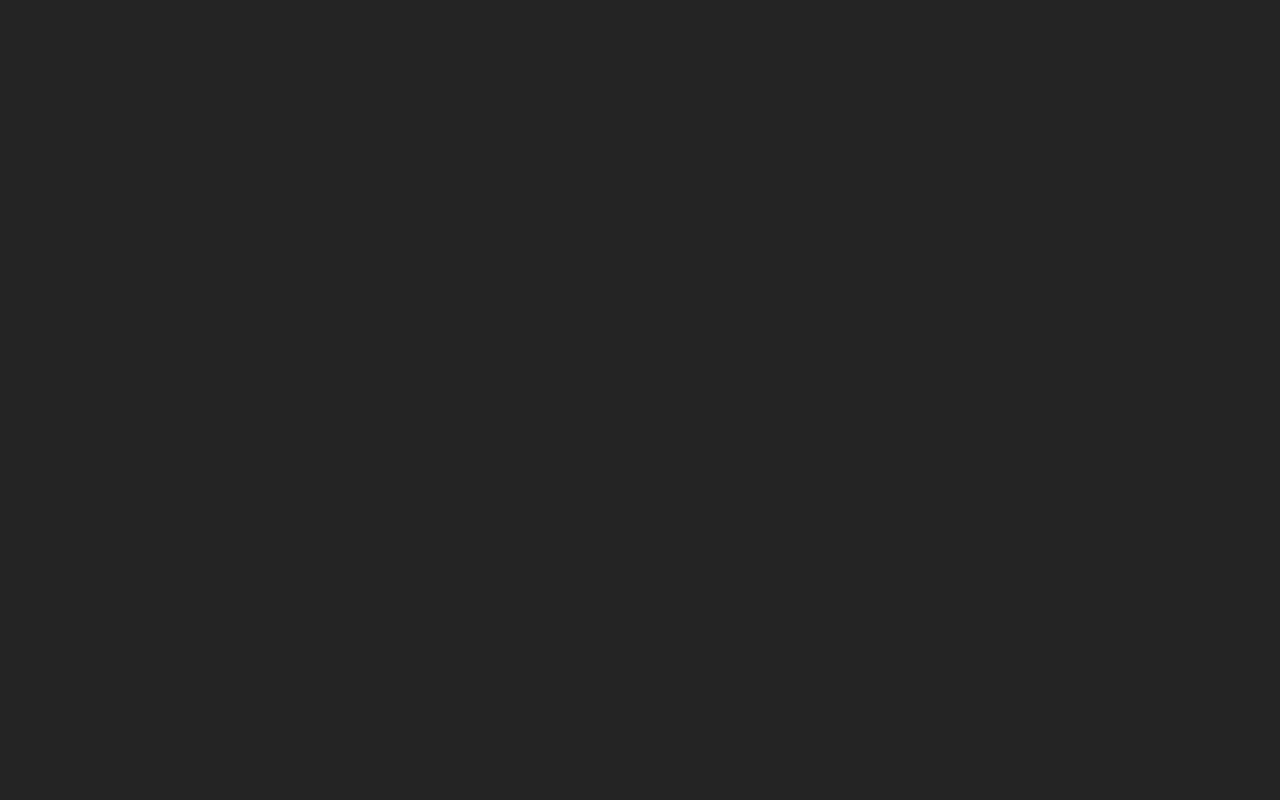
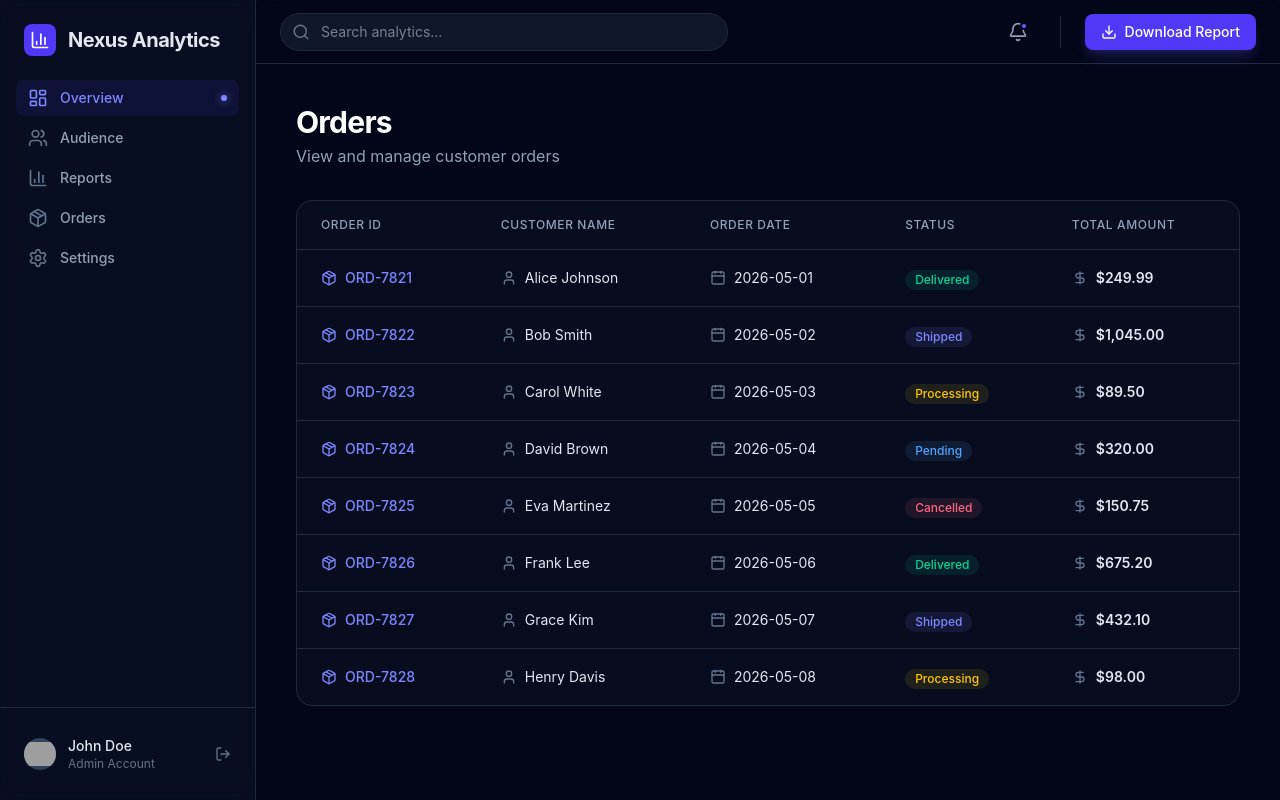
Before and after one commit to sameert-iprogrammer/testing-app, a React (Vite) app: page /orders in a window 1280 px wide. Before the commit this address had no page. Built offline with nearby package versions, Linux system fonts and the light colour scheme; sample sign-in values are in the browser's storage; grey boxes are pictures that could not be loaded.

Commit message:
Add orders page component, route, and navigation

```diff
--- a/src/App.tsx
+++ b/src/App.tsx
@@ -5,6 +5,7 @@ import DashboardLayout from './components/DashboardLayout';
 import DashboardPage from './pages/DashboardPage';
 import SettingsPage from './pages/SettingsPage';
 import ReportsPage from './pages/ReportsPage';
+import OrdersPage from './pages/OrdersPage';
 
 function App() {
   return (
@@ -35,6 +36,13 @@ function App() {
             </DashboardLayout>
           </ProtectedRoute>
         } />
+        <Route path="/orders" element={
+          <ProtectedRoute>
+            <DashboardLayout>
+              <OrdersPage />
+            </DashboardLayout>
+          </ProtectedRoute>
+        } />
 
         {/* Default Redirect */}
         <Route path="/" element={<Navigate to="/login" replace />} />
--- a/src/components/DashboardLayout.tsx
+++ b/src/components/DashboardLayout.tsx
@@ -11,6 +11,7 @@ import {
   ChevronRight,
   Download,
   Loader2,
+  Package,
 } from "lucide-react";
 import { generateSampleReport } from "../utils/generateSampleReport";
 import { ToastProvider, useToast } from "./Toast";
@@ -53,6 +54,7 @@ const DashboardLayout: React.FC<LayoutProps> = ({ children }) => {
             />
             <NavItem icon={<Users size={20} />} label="Audience" />
             <NavItem icon={<BarChart3 size={20} />} label="Reports" onClick={() => navigate("/reports")} />
+            <NavItem icon={<Package size={20} />} label="Orders" onClick={() => navigate("/orders")} />
             <NavItem icon={<Settings size={20} />} label="Settings" onClick={() => navigate("/settings")} />
           </nav>
 
--- /dev/null
+++ b/src/pages/OrdersPage.tsx
@@ -0,0 +1,99 @@
+import React from 'react';
+import { Package, User, Calendar, DollarSign } from 'lucide-react';
+
+interface Order {
+  id: string;
+  customerName: string;
+  date: string;
+  status: 'Pending' | 'Processing' | 'Shipped' | 'Delivered' | 'Cancelled';
+  totalAmount: string;
+}
+
+const mockOrders: Order[] = [
+  { id: 'ORD-7821', customerName: 'Alice Johnson', date: '2026-05-01', status: 'Delivered', totalAmount: '$249.99' },
+  { id: 'ORD-7822', customerName: 'Bob Smith', date: '2026-05-02', status: 'Shipped', totalAmount: '$1,045.00' },
+  { id: 'ORD-7823', customerName: 'Carol White', date: '2026-05-03', status: 'Processing', totalAmount: '$89.50' },
+  { id: 'ORD-7824', customerName: 'David Brown', date: '2026-05-04', status: 'Pending', totalAmount: '$320.00' },
+  { id: 'ORD-7825', customerName: 'Eva Martinez', date: '2026-05-05', status: 'Cancelled', totalAmount: '$150.75' },
+  { id: 'ORD-7826', customerName: 'Frank Lee', date: '2026-05-06', status: 'Delivered', totalAmount: '$675.20' },
+  { id: 'ORD-7827', customerName: 'Grace Kim', date: '2026-05-07', status: 'Shipped', totalAmount: '$432.10' },
+  { id: 'ORD-7828', customerName: 'Henry Davis', date: '2026-05-08', status: 'Processing', totalAmount: '$98.00' },
+];
+
+const StatusBadge: React.FC<{ status: Order['status'] }> = ({ status }) => {
+  const styles: Record<Order['status'], string> = {
+    Pending: 'bg-blue-400/10 text-blue-400',
+    Processing: 'bg-yellow-400/10 text-yellow-400',
+    Shipped: 'bg-indigo-400/10 text-indigo-400',
+    Delivered: 'bg-emerald-400/10 text-emerald-400',
+    Cancelled: 'bg-rose-400/10 text-rose-400',
+  };
+
+  return (
+    <span className={`inline-flex items-center px-2.5 py-0.5 rounded-full text-xs font-medium ${styles[status]}`}>
+      {status}
+    </span>
+  );
+};
+
+const OrdersPage: React.FC = () => {
+  return (
+    <div className="space-y-8 animate-in fade-in duration-700">
+      <div className="flex flex-col gap-1">
+        <h1 className="text-3xl font-bold tracking-tight text-white">Orders</h1>
+        <p className="text-slate-400">View and manage customer orders</p>
+      </div>
+
+      <div className="bg-slate-900/40 border border-slate-800 rounded-2xl overflow-hidden">
+        <div className="overflow-x-auto">
+          <table className="w-full max-w-full text-left" aria-label="Customer orders">
+            <thead>
+              <tr className="border-b border-slate-800">
+                <th className="px-6 py-4 text-xs font-medium text-slate-400 uppercase tracking-wider">Order ID</th>
+                <th className="px-6 py-4 text-xs font-medium text-slate-400 uppercase tracking-wider">Customer Name</th>
+                <th className="px-6 py-4 text-xs font-medium text-slate-400 uppercase tracking-wider">Order Date</th>
+                <th className="px-6 py-4 text-xs font-medium text-slate-400 uppercase tracking-wider">Status</th>
+                <th className="px-6 py-4 text-xs font-medium text-slate-400 uppercase tracking-wider">Total Amount</th>
+              </tr>
+            </thead>
+            <tbody>
+              {mockOrders.map((order) => (
+                <tr key={order.id} className="border-b border-slate-800 last:border-b-0 hover:bg-slate-800/30 transition-colors">
+                  <td className="px-6 py-4">
+                    <div className="flex items-center gap-2 text-sm font-medium text-indigo-400">
+                      <Package size={16} />
+                      {order.id}
+                    </div>
+                  </td>
+                  <td className="px-6 py-4">
+                    <div className="flex items-center gap-2 text-sm text-slate-200">
+                      <User size={16} className="text-slate-500" />
+                      {order.customerName}
+                    </div>
+                  </td>
+                  <td className="px-6 py-4">
+                    <div className="flex items-center gap-2 text-sm text-slate-200">
+                      <Calendar size={16} className="text-slate-500" />
+                      {order.date}
+                    </div>
+                  </td>
+                  <td className="px-6 py-4">
+                    <StatusBadge status={order.status} />
+                  </td>
+                  <td className="px-6 py-4">
+                    <div className="flex items-center gap-2 text-sm font-semibold text-slate-200">
+                      <DollarSign size={16} className="text-slate-500" />
+                      {order.totalAmount}
+                    </div>
+                  </td>
+                </tr>
+              ))}
+            </tbody>
+          </table>
+        </div>
+      </div>
+    </div>
+  );
+};
+
+export default OrdersPage;
```
Also changed, not shown: 3 other files (tests, documents, lock files or other folders).
